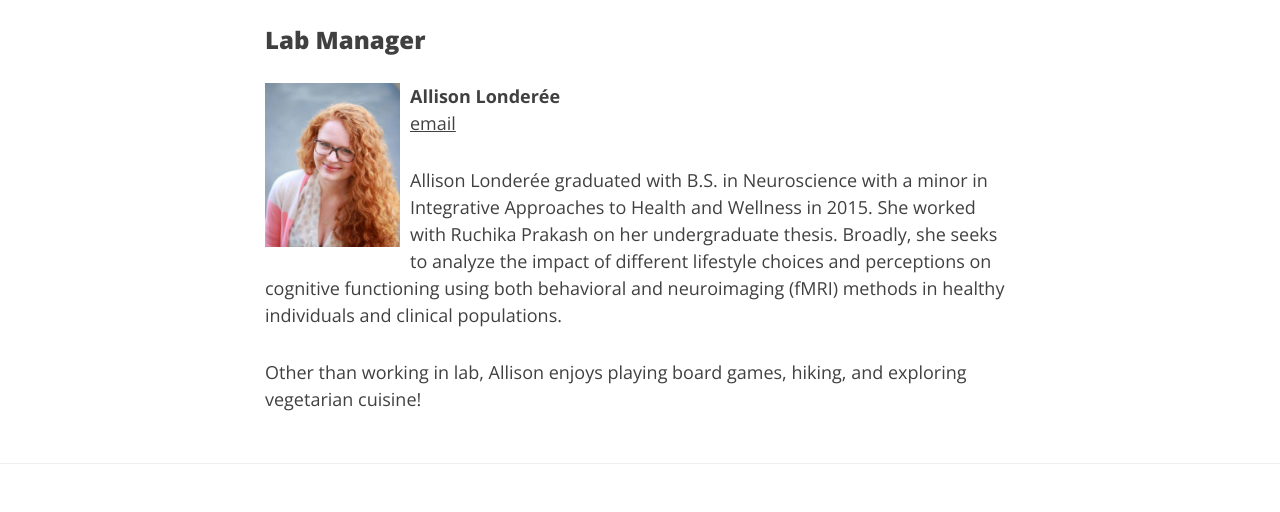
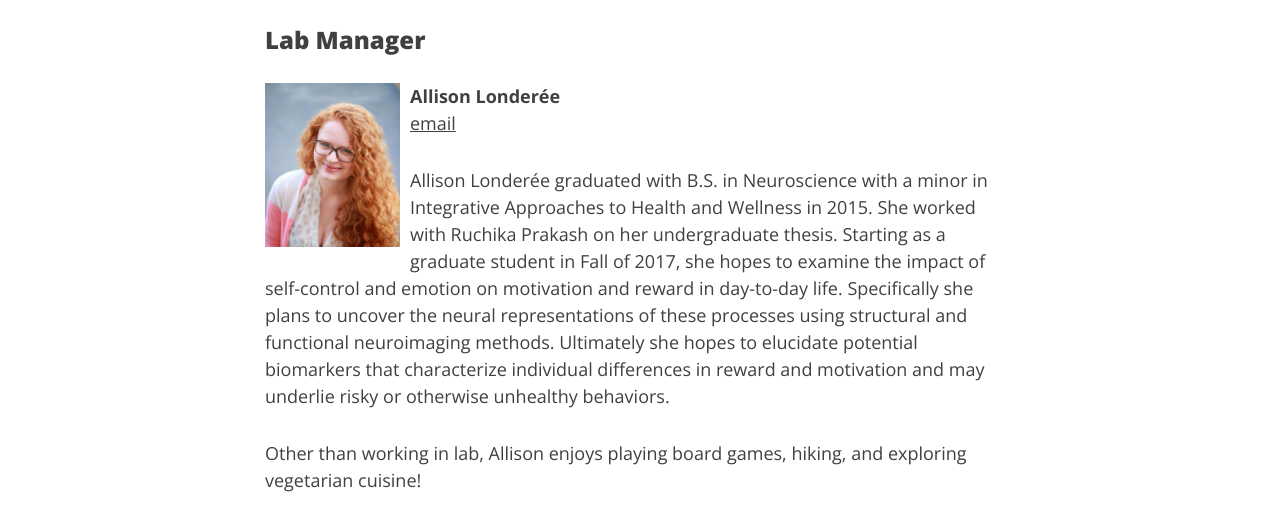
Before and after one commit to londeree4/wagner-lab.github.io, a plain HTML site: page lab_members.html in a window 1280 px wide. Shown: the part 1593-2105 px from the top of the page. Drawn offline with nearby package versions, Linux system fonts and the light colour scheme.

Commit message:
update of Allison's bio

```diff
--- a/lab_members.html
+++ b/lab_members.html
@@ -106,7 +106,7 @@
 <p><img width="135" style="float: left; margin:0 10px 10px 0" src="images/people_aml.jpg">
 <strong>Allison Londerée</strong><br />
 <a href="mailto:londeree.4@buckeyemail.osu.edu">email</a></p>
-<p>Allison Londerée graduated with B.S. in Neuroscience with a minor in Integrative Approaches to Health and Wellness in 2015. She worked with Ruchika Prakash on her undergraduate thesis. Broadly, she seeks to analyze the impact of different lifestyle choices and perceptions on cognitive functioning using both behavioral and neuroimaging (fMRI) methods in healthy individuals and clinical populations.</p>
+<p>Allison Londerée graduated with B.S. in Neuroscience with a minor in Integrative Approaches to Health and Wellness in 2015. She worked with Ruchika Prakash on her undergraduate thesis. Starting as a graduate student in Fall of 2017, she hopes to examine the impact of self-control and emotion on motivation and reward in day-to-day life. Specifically she plans to uncover the neural representations of these processes using structural and functional neuroimaging methods. Ultimately she hopes to elucidate potential biomarkers that characterize individual differences in reward and motivation and may underlie risky or otherwise unhealthy behaviors.</p>
 <p>Other than working in lab, Allison enjoys playing board games, hiking, and exploring vegetarian cuisine!</p>
     </article>
             </div>
```
